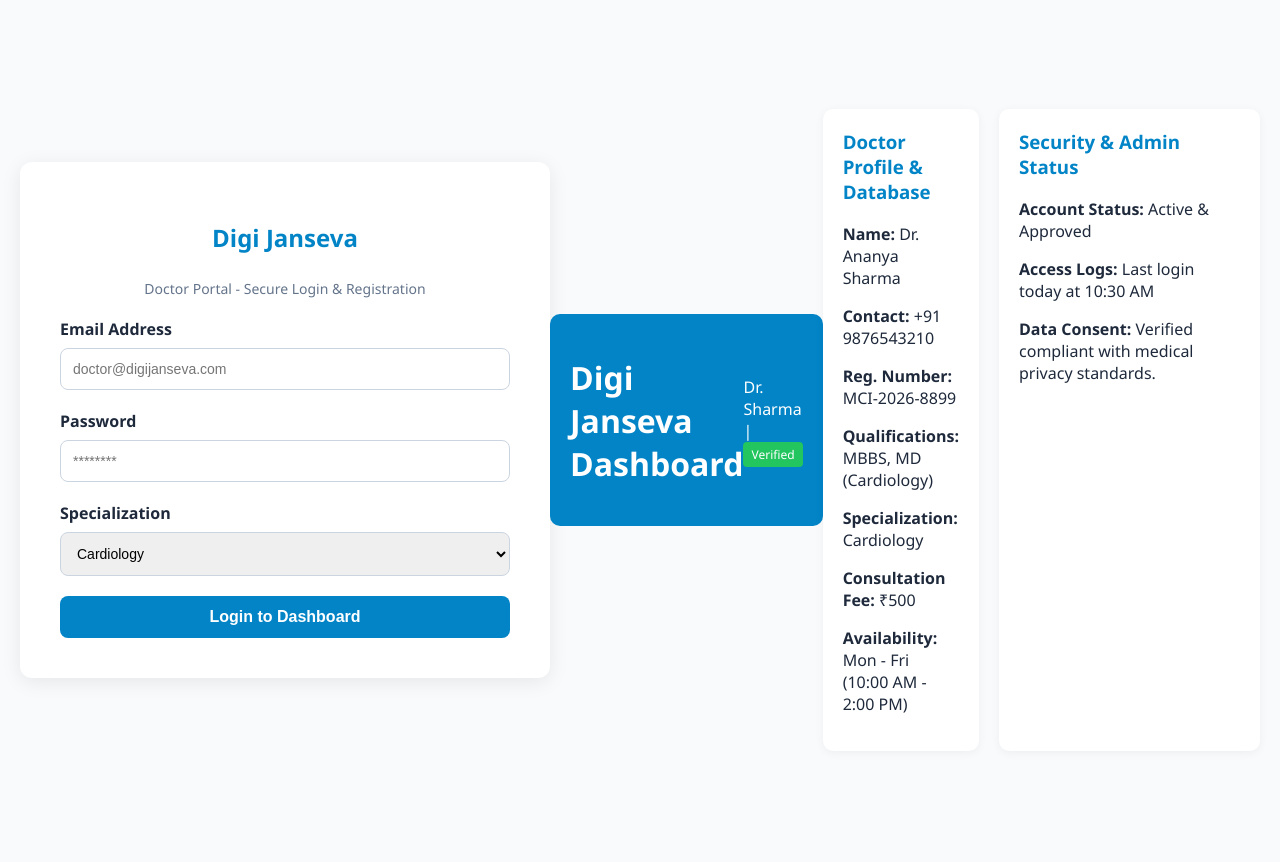
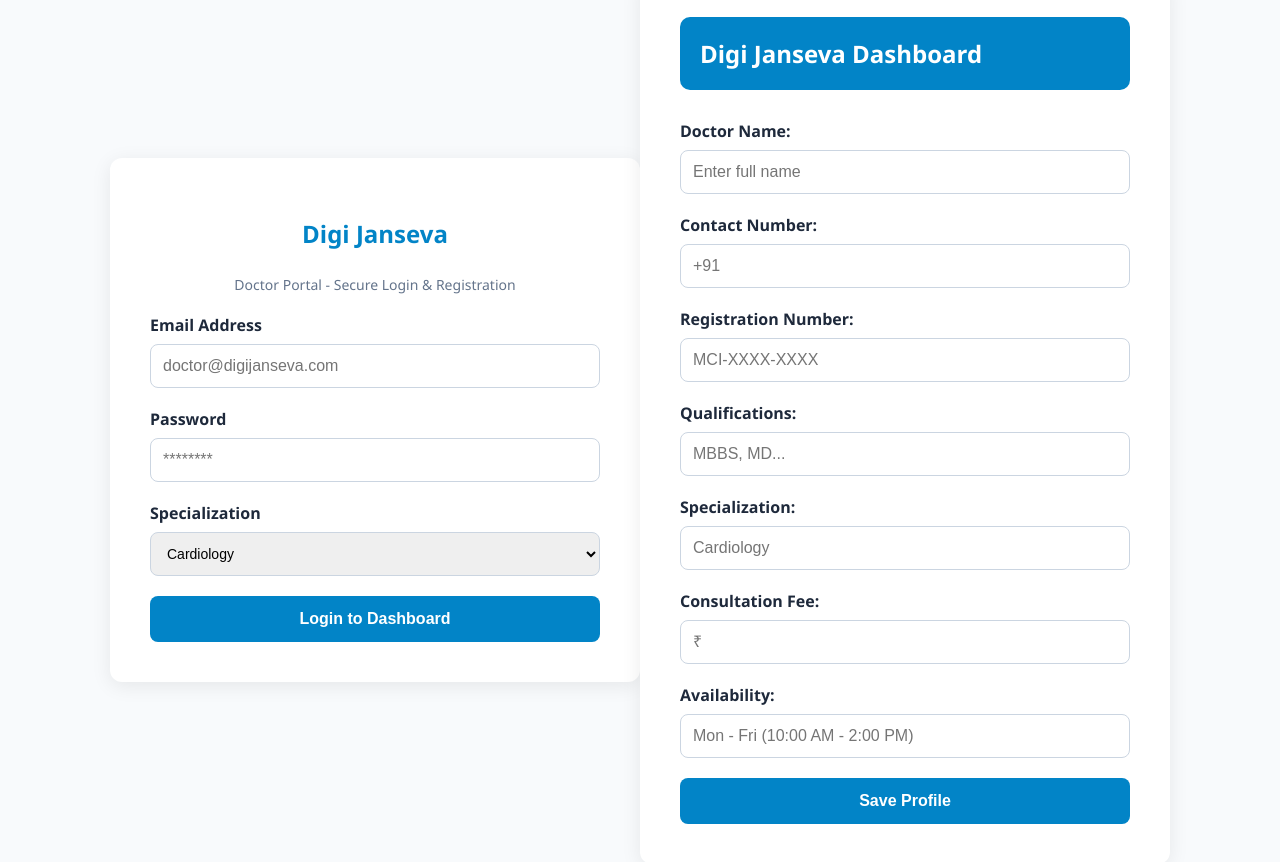
Before and after one commit to ishreyaaver/medical_triage_project_doctor, a plain HTML site: page index.html in a window 1280 px wide. Before the commit the page ends 840 px from the top, so only its background shows below. Drawn offline with Linux system fonts and the light colour scheme.

Commit message:
Add doctor profile form to index.html
Updated the doctor profile section to include a form for inputting doctor details.

```diff
--- a/index.html
+++ b/index.html
@@ -156,30 +156,147 @@
 </head>
 <body>
 
+<!DOCTYPE html>
+<html lang="en">
+<head>
+    <meta charset="UTF-8">
+    <meta name="viewport" content="width=device-width, initial-scale=1.0">
+    <title>Digi Janseva - Doctor Portal</title>
+    <style>
+        :root {
+            --primary-color: #0284c7;
+            --secondary-color: #0ea5e9;
+            --bg-color: #f8fafc;
+            --text-color: #1e293b;
+        }
+
+        body {
+            font-family: 'Segoe UI', Tahoma, Geneva, Verdana, sans-serif;
+            background-color: var(--bg-color);
+            color: var(--text-color);
+            margin: 0;
+            padding: 20px;
+            display: flex;
+            justify-content: center;
+            align-items: center;
+            min-height: 100vh;
+        }
+
+        .container {
+            background: white;
+            padding: 40px;
+            border-radius: 12px;
+            box-shadow: 0 4px 20px rgba(0,0,0,0.08);
+            width: 100%;
+            max-width: 450px;
+        }
+
+        .header {
+            background: var(--primary-color);
+            color: white;
+            padding: 20px;
+            border-radius: 10px;
+            display: flex;
+            justify-content: space-between;
+            align-items: center;
+            margin-bottom: 30px;
+        }
+
+        h1 {
+            margin: 0;
+            font-size: 24px;
+        }
+
+        .form-group {
+            margin-bottom: 20px;
+        }
+
+        label {
+            display: block;
+            margin-bottom: 8px;
+            font-weight: 600;
+            color: var(--text-color);
+        }
+
+        input {
+            width: 100%;
+            padding: 12px;
+            border: 1px solid #cbd5e1;
+            border-radius: 8px;
+            box-sizing: border-box;
+            font-size: 16px;
+            transition: border-color 0.2s;
+        }
+
+        input:focus {
+            outline: none;
+            border-color: var(--primary-color);
+        }
+
+        button {
+            width: 100%;
+            padding: 14px;
+            background: var(--primary-color);
+            color: white;
+            border: none;
+            border-radius: 8px;
+            font-size: 16px;
+            font-weight: 600;
+            cursor: pointer;
+            transition: background 0.2s;
+        }
+
+        button:hover {
+            background: var(--secondary-color);
+        }
+    </style>
+</head>
+<body>
+
+<div class="container">
     <div class="header">
         <h1>Digi Janseva Dashboard</h1>
-        <div>Dr. Sharma | <span style="background: #22c55e; padding: 4px 8px; border-radius: 4px; font-size: 12px;">Verified</span></div>
     </div>
 
-    <div class="card-container">
-        <div class="card">
-            <h3>Doctor Profile & Database</h3>
-            <p><strong>Name:</strong> Dr. Ananya Sharma</p>
-            <p><strong>Contact:</strong> +91 9876543210</p>
-            <p><strong>Reg. Number:</strong> MCI-2026-8899</p>
-            <p><strong>Qualifications:</strong> MBBS, MD (Cardiology)</p>
-            <p><strong>Specialization:</strong> Cardiology</p>
-            <p><strong>Consultation Fee:</strong> ₹500</p>
-            <p><strong>Availability:</strong> Mon - Fri (10:00 AM - 2:00 PM)</p>
+    <form id="doctorProfileForm">
+        <div class="form-group">
+            <label for="doctorName">Doctor Name:</label>
+            <input type="text" id="doctorName" placeholder="Enter full name">
         </div>
 
-        <div class="card">
-            <h3>Security & Admin Status</h3>
-            <p><strong>Account Status:</strong> Active & Approved</p>
-            <p><strong>Access Logs:</strong> Last login today at 10:30 AM</p>
-            <p><strong>Data Consent:</strong> Verified compliant with medical privacy standards.</p>
+        <div class="form-group">
+            <label for="contact">Contact Number:</label>
+            <input type="tel" id="contact" placeholder="+91">
         </div>
-    </div>
+
+        <div class="form-group">
+            <label for="regNumber">Registration Number:</label>
+            <input type="text" id="regNumber" placeholder="MCI-XXXX-XXXX">
+        </div>
+
+        <div class="form-group">
+            <label for="qualifications">Qualifications:</label>
+            <input type="text" id="qualifications" placeholder="MBBS, MD...">
+        </div>
+
+        <div class="form-group">
+            <label for="specialization">Specialization:</label>
+            <input type="text" id="specialization" placeholder="Cardiology">
+        </div>
+
+        <div class="form-group">
+            <label for="fee">Consultation Fee:</label>
+            <input type="number" id="fee" placeholder="₹">
+        </div>
+
+        <div class="form-group">
+            <label for="availability">Availability:</label>
+            <input type="text" id="availability" placeholder="Mon - Fri (10:00 AM - 2:00 PM)">
+        </div>
+
+        <button type="submit">Save Profile</button>
+    </form>
+</div>
 
 </body>
 </html>
```
